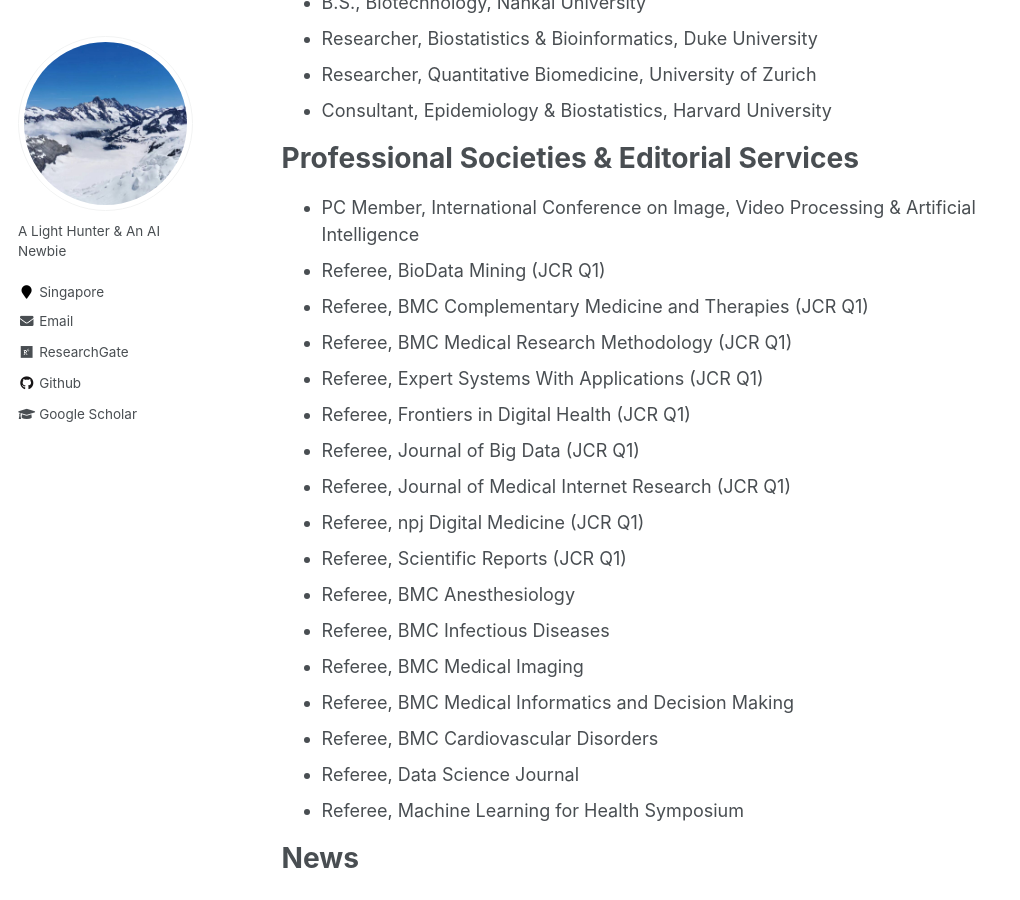
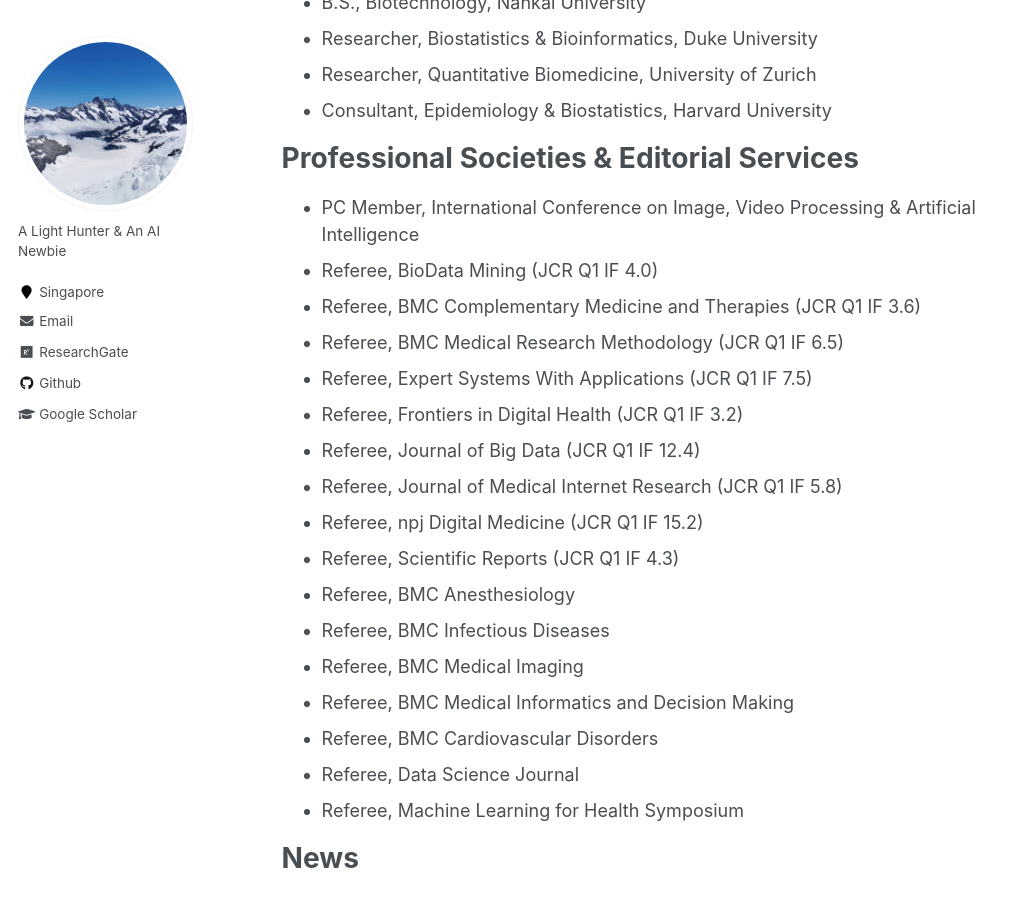
Before and after one commit to Han-Yuan-Med/Han-Yuan-Med.github.io, a Jekyll site: the page built from _pages/about.md, in a window 1280 px wide and 900 px high, scrolled down 797 px. Shown: the whole window, without its empty margins (0-1020 px from the left). Built offline with Jekyll 4.4.1, drawn with Linux system fonts in a browser that asks for light colours.

Commit message:
Update about.md

```diff
--- a/_pages/about.md
+++ b/_pages/about.md
@@ -23,15 +23,15 @@ Thank you for visiting my academic website. I invite you to explore the [publica
 
 # Professional Societies & Editorial Services
 * PC Member, International Conference on Image, Video Processing & Artificial Intelligence
-* Referee, BioData Mining (JCR Q1)
-* Referee, BMC Complementary Medicine and Therapies (JCR Q1)
-* Referee, BMC Medical Research Methodology (JCR Q1)
-* Referee, Expert Systems With Applications (JCR Q1)
-* Referee, Frontiers in Digital Health (JCR Q1)
-* Referee, Journal of Big Data (JCR Q1)
-* Referee, Journal of Medical Internet Research (JCR Q1)
-* Referee, npj Digital Medicine (JCR Q1)
-* Referee, Scientific Reports (JCR Q1)
+* Referee, BioData Mining (JCR Q1 IF 4.0)
+* Referee, BMC Complementary Medicine and Therapies (JCR Q1 IF 3.6)
+* Referee, BMC Medical Research Methodology (JCR Q1 IF 6.5)
+* Referee, Expert Systems With Applications (JCR Q1 IF 7.5)
+* Referee, Frontiers in Digital Health (JCR Q1 IF 3.2)
+* Referee, Journal of Big Data (JCR Q1 IF 12.4)
+* Referee, Journal of Medical Internet Research (JCR Q1 IF 5.8)
+* Referee, npj Digital Medicine (JCR Q1 IF 15.2)
+* Referee, Scientific Reports (JCR Q1 IF 4.3)
 * Referee, BMC Anesthesiology
 * Referee, BMC Infectious Diseases
 * Referee, BMC Medical Imaging
```
